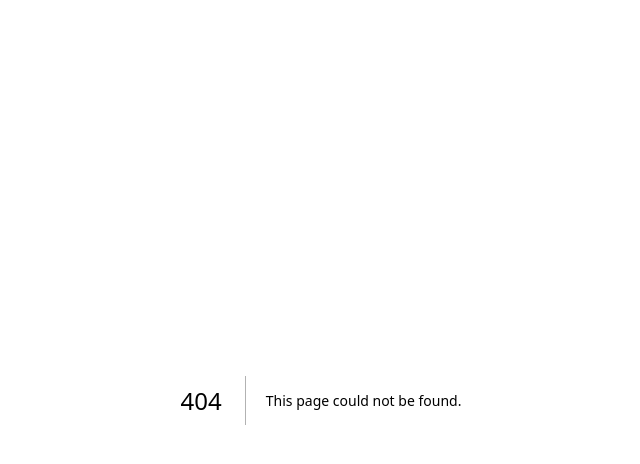
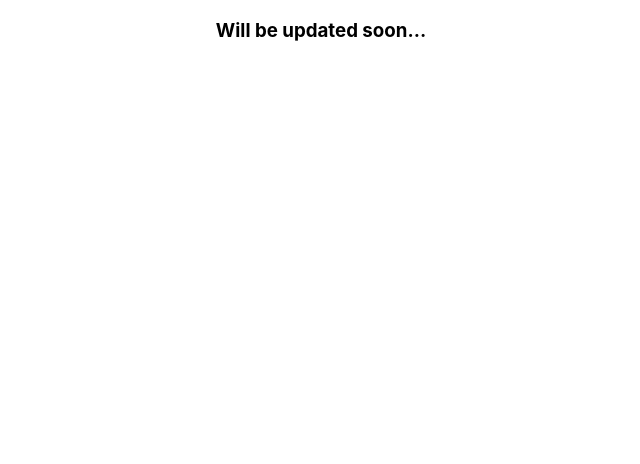
Before and after one commit to thequantumquirk/bhccs2k24, a Next.js app: page /timeSchedule in a window 1280 px wide. Before the commit this address had no page. Shown: the top 464 px of the page, without its empty margins (319-959 px from the left). Built offline with nearby package versions, Linux system fonts and the light colour scheme.

Commit message:
Updated 'Time schedule' position

```diff
--- a/pages/index.tsx
+++ b/pages/index.tsx
@@ -9,10 +9,7 @@ import Registration from "../components/Registration";
 import TechnicalEvents from "../components/TechnicalEvents";
 
 export default function Home() {
-  const links = [
-    { link: "#", label: "Time Schedule" },
-    { link: "https://bhc.edu.in/about1.php", label: "About Us" },
-  ];
+  const links = [{ link: "https://bhc.edu.in/about1.php", label: "About Us" }];
 
   return (
     <div>
--- /dev/null
+++ b/pages/timeSchedule.tsx
@@ -0,0 +1,17 @@
+import React from "react";
+
+const timeSchedule = () => {
+  return (
+    <div
+      style={{
+        display: "flex",
+        alignItems: "center",
+        justifyContent: "center",
+      }}
+    >
+      <h3>Will be updated soon...</h3>
+    </div>
+  );
+};
+
+export default timeSchedule;
```
Also changed, not shown: components/Hero.tsx (+9 -1 lines).
